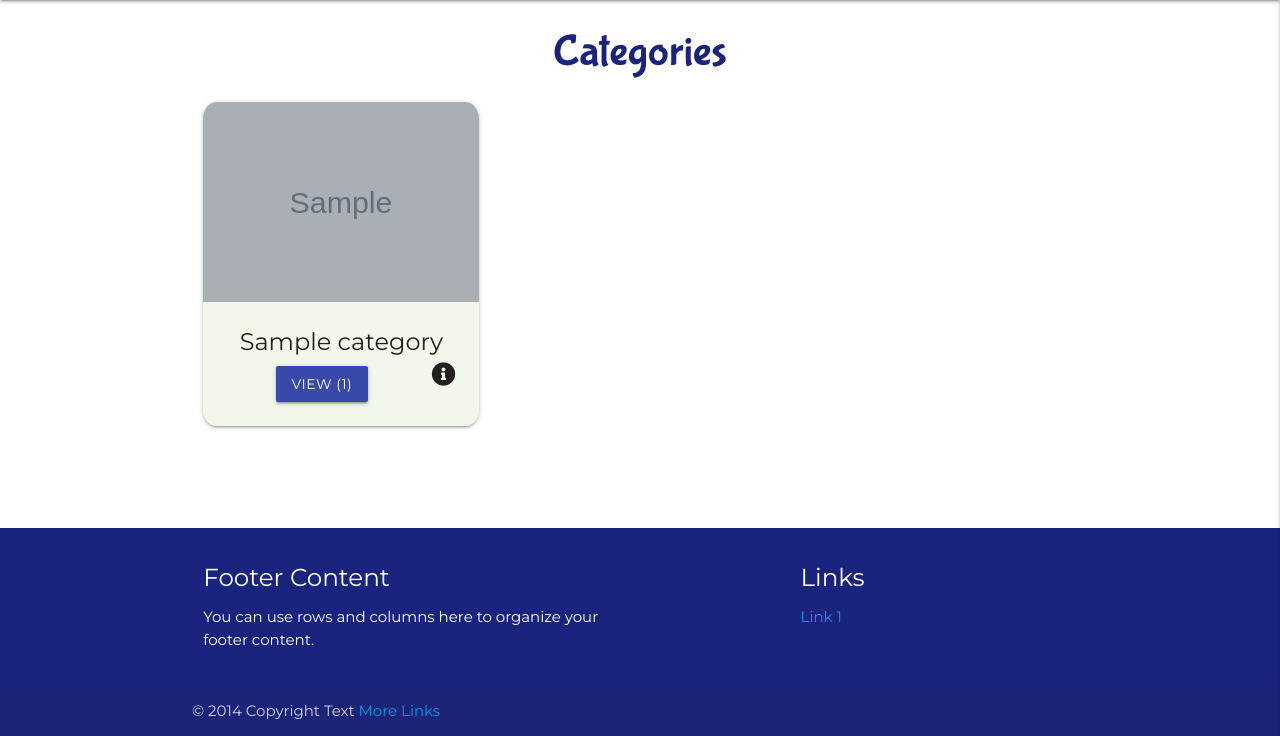
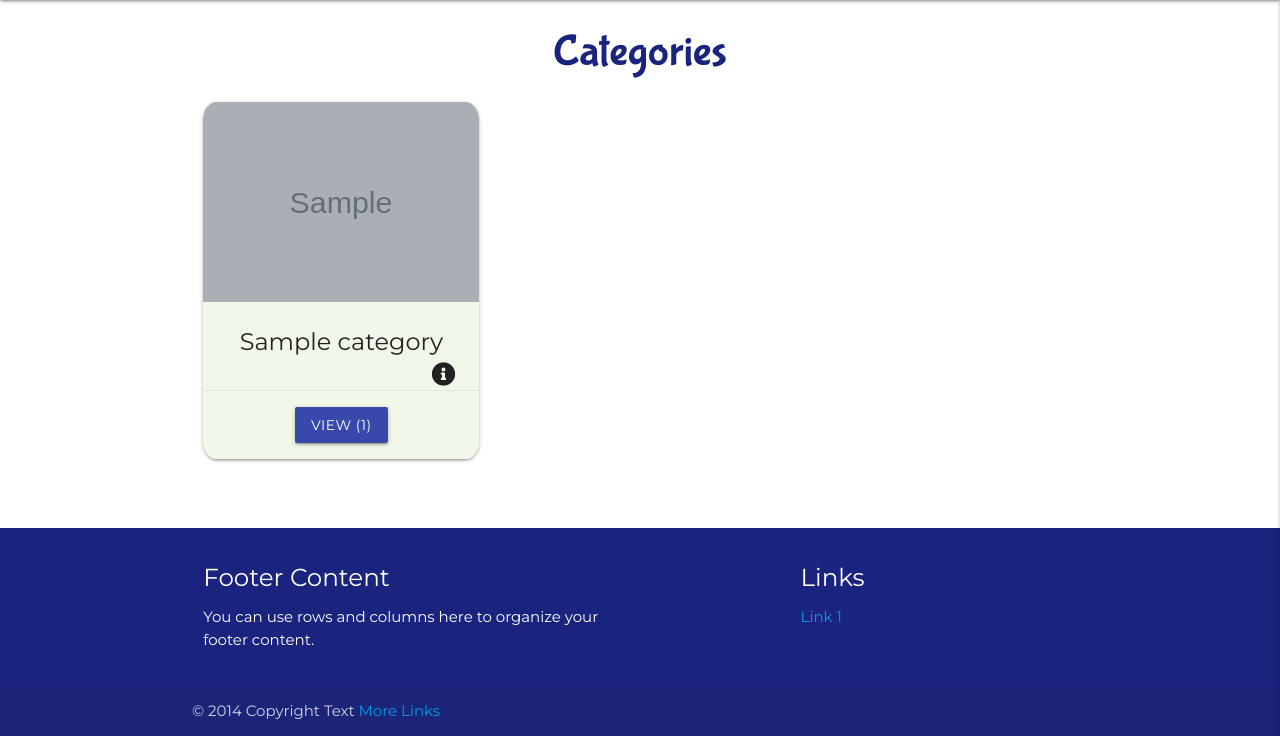
Before and after one commit to Edb83/self-isolution, a Flask app: page /categories in a window 1280 px wide. Shown: the part 64-800 px from the top of the page. Run offline with Flask 2, Linux system fonts and the light colour scheme; grey boxes marked "Sample" are stand-in pictures; a database or web service that is not in the repository returns one stand-in record (values such as "Sample title"); some libraries are stand-ins or nearby versions.

Commit message:
Add card-action to categories and apply colors to edit pages

```diff
--- a/static/css/style.css
+++ b/static/css/style.css
@@ -114,9 +114,9 @@ nav ul a:hover {
         text-overflow: ellipsis;
 }
 
-.card .card-action {
+/* .card .card-action {
     padding: 16px 24px 16px 12px;
-}
+} */
 
 .card-action-link {
     text-transform: none !important;
--- a/templates/categories.html
+++ b/templates/categories.html
@@ -9,18 +9,20 @@
     <div class="row">
         {% for category in categories %}
             <div class="col s12 m6 xl4">
-                <div class="card">
+                <div class="card light-green lighten-5">
                     <div class="card-image waves-effect waves-block waves-light">
                         <img class="activator" src="{{ category.image_file }}">
                     </div>
-                    <div class="card-content light-green lighten-5">
+                    <div class="card-content">
                         <div class="col-12 center-align">
                             <span class="card-title activator grey-text text-darken-4">{{ category.category_name }}<i class="fas fa-info-circle right"></i></span>
                        </div>
+                    </div>
+                <div class="col s12 card-action">
                     <div class="col-12 center-align">
                     {% if session.user|lower == "admin"|lower %}
                         <a href="{{ url_for('edit_category', category_id=category._id) }}" class="waves-effect waves-light btn teal darken-1">Edit</a>
-                            <button data-target="{{ category._id }}" class="btn modal-trigger red">Delete</button>
+                        <!-- <button data-target="{{ category._id }}" class="btn modal-trigger red">Delete</button> -->
                     {% endif %}
                     {% if category.activity_list|length > 0 %}
                         <a href="{{ url_for('filter_category', category_id=category._id) }}" class="waves-effect waves-light btn indigo darken-1">View ({{ category.activity_list|count }})</a>
--- a/templates/edit_activity.html
+++ b/templates/edit_activity.html
@@ -4,7 +4,7 @@
 
     <h3 class="center-align section-heading">{{ activity.activity_name }}</h3>
 
-    <div class="row card-panel">
+    <div class="row card-panel indigo lighten-5">
         <form class="col s12" method="POST" action="{{ url_for('edit_activity', activity_id=activity._id) }}" enctype="multipart/form-data">
 
             <!-- Title -->
--- a/templates/edit_category.html
+++ b/templates/edit_category.html
@@ -4,7 +4,7 @@
 
     <h3 class="center-align section-heading">{{ category.category_name }}</h3>
 
-    <div class="row card-panel">
+    <div class="row card-panel light-green lighten-5">
         <form class="col s12" method="POST" action="{{ url_for('edit_category', category_id=category._id) }}" enctype="multipart/form-data">
 
             <!-- Title -->
--- a/templates/view_activity.html
+++ b/templates/view_activity.html
@@ -11,13 +11,13 @@
                 {{ activity.activity_name }}
             </h3>
         </div>
-            {% if session.user|lower == activity.created_by|lower %}
+        {% if session.user|lower == activity.created_by|lower %}
             <div class="col s2">
                 <h3 class="activity-heading">
                     <a href="{{ url_for('edit_activity', activity_id=activity._id) }}" class="btn-floating teal darken-1"><i class="fas fa-pencil-alt"></i></a>
                 </h3>
             </div>
-            {% endif %}
+        {% endif %}
     </div>
 
     <div class="activity-creation-summary-container center-align">
```
Lines whose indentation alone changed are shown as unchanged.
